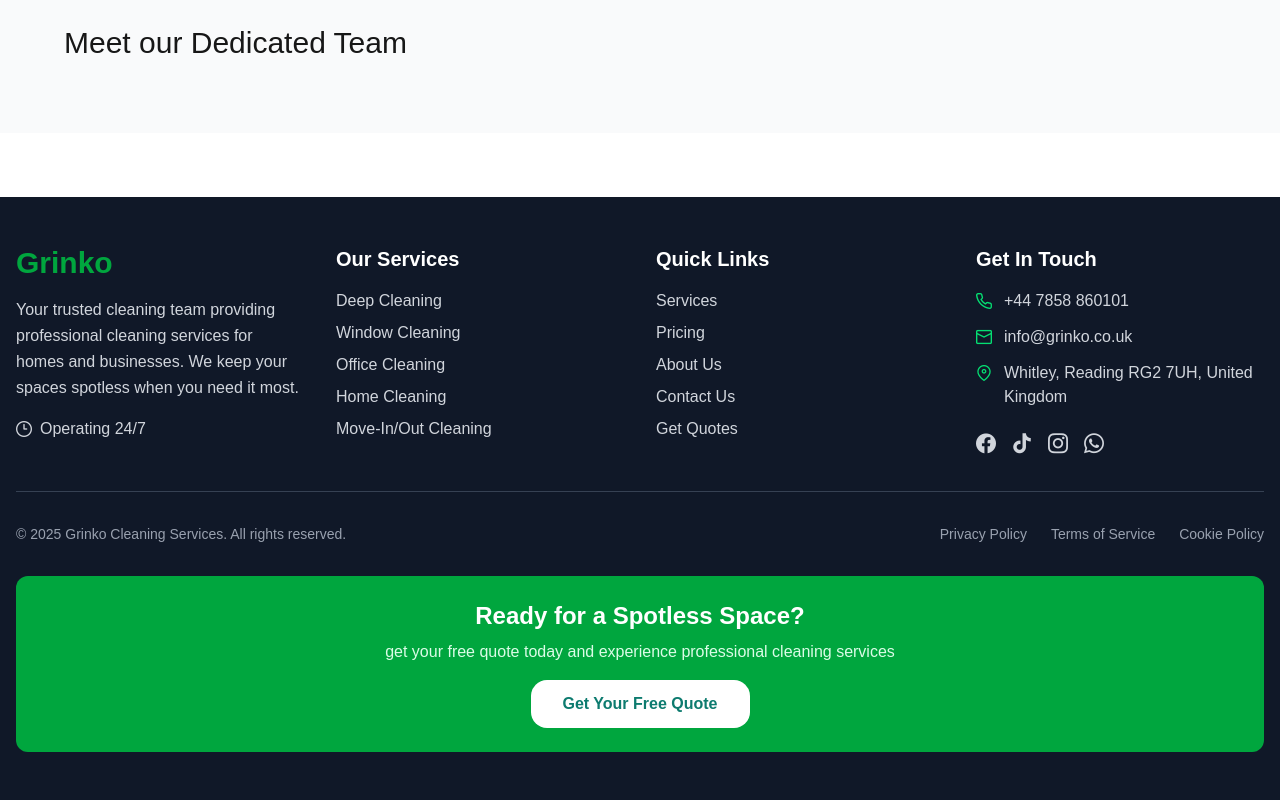
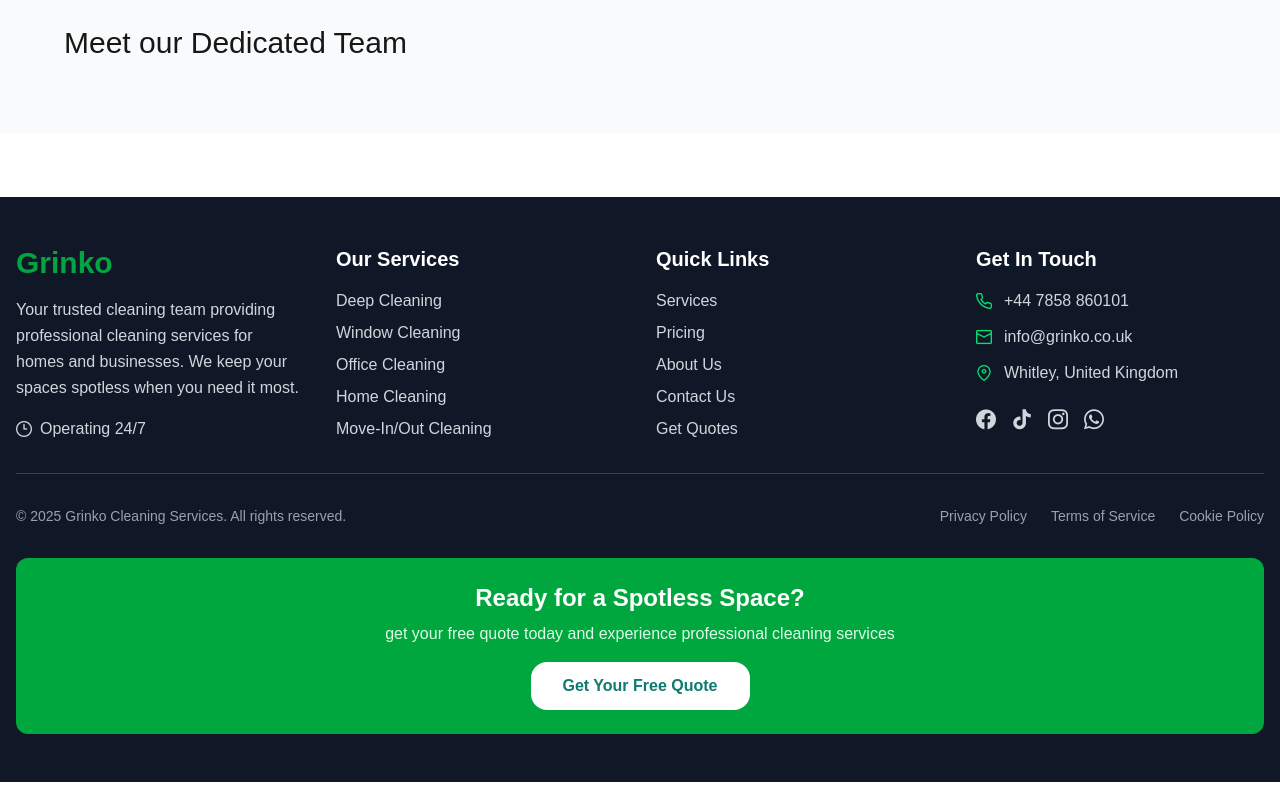
Before and after one commit to XanderJ1/Grinko, a Next.js app: page /about-us in a window 1280 px wide. Shown: the part 2611-3411 px from the top of the page. Built offline with nearby package versions, Linux system fonts and the light colour scheme.

Commit message:
Simplify address in Footer component
Updated address in Footer component to remove postal code.

```diff
--- a/components/Footer.jsx
+++ b/components/Footer.jsx
@@ -63,7 +63,7 @@ const Footer = () => {
                             </div>
                             <div className="flex items-start">
                                 <i className="pi pi-map-marker mr-3 text-green-400 mt-1"></i>
-                                <span> Whitley, Reading RG2 7UH, United Kingdom</span>
+                                <span> Whitley, United Kingdom</span>
                             </div>
                         </div>
 
```
